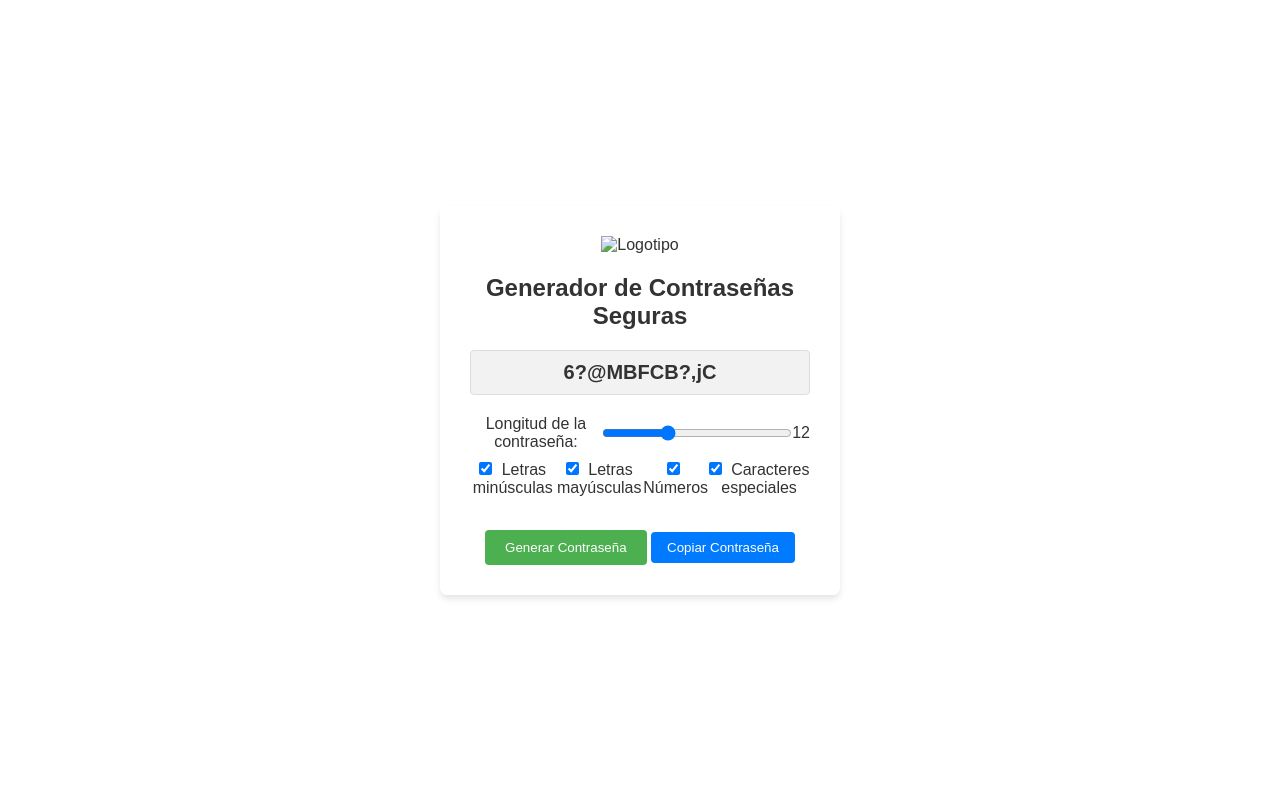
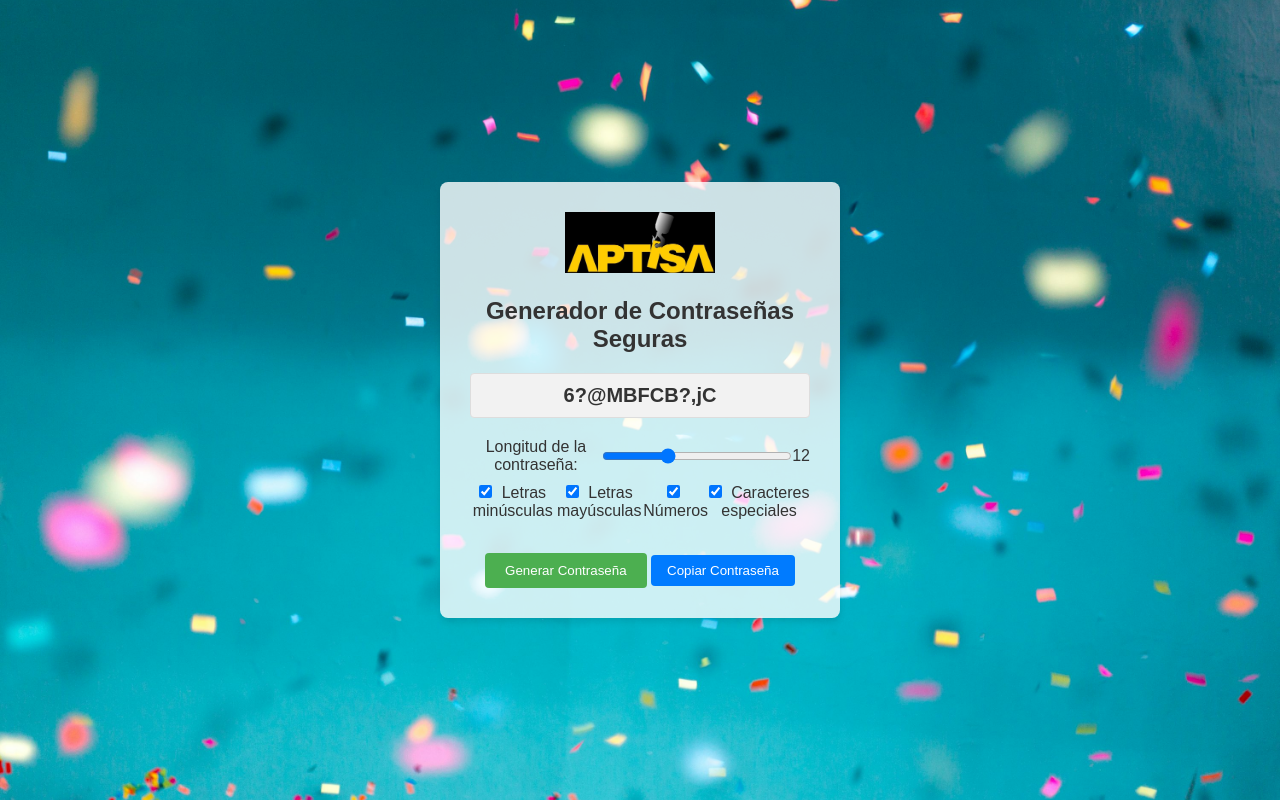
Before and after one commit to ElBennyy/AppPwd2, a plain HTML site: page index.html in a window 1280 px wide. Drawn offline with Linux system fonts and the light colour scheme.

Commit message:
Update index.html

```diff
--- a/index.html
+++ b/index.html
@@ -12,7 +12,7 @@
     }
     body {
       font-family: 'Arial', sans-serif;
-      background-image: url('ENLACE_DE_LA_IMAGEN_DE_FONDO'); /* Cambia este enlace con el de tu imagen de fondo */
+      background-image: url('imagenes/fondo.jpeg'); /* Cambia este enlace con el de tu imagen de fondo */
       background-size: cover;
       background-position: center;
       display: flex;
@@ -100,7 +100,7 @@
 
   <div class="container">
     <!-- Logotipo -->
-    <img src="ENLACE_DEL_LOGOTIPO" alt="Logotipo" class="logo"> <!-- Cambia este enlace con el de tu logotipo -->
+    <img src="imagenes/aptisa.jpg" alt="Logotipo" class="logo"> <!-- Cambia este enlace con el de tu logotipo -->
 
     <h1>Generador de Contraseñas Seguras</h1>
 
```
